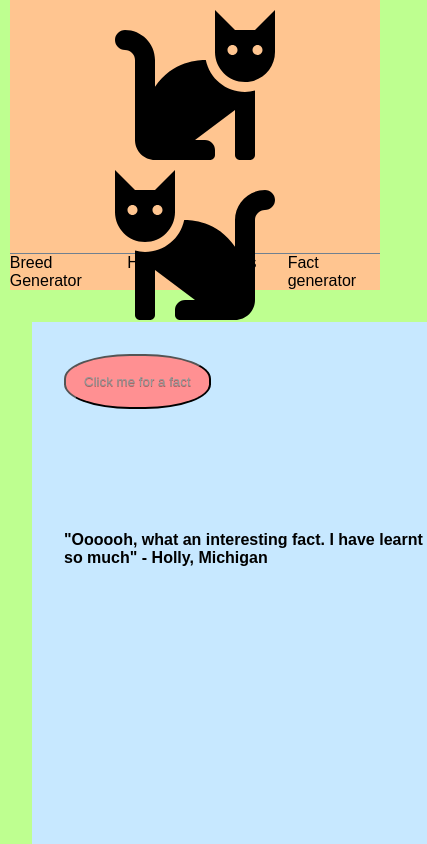
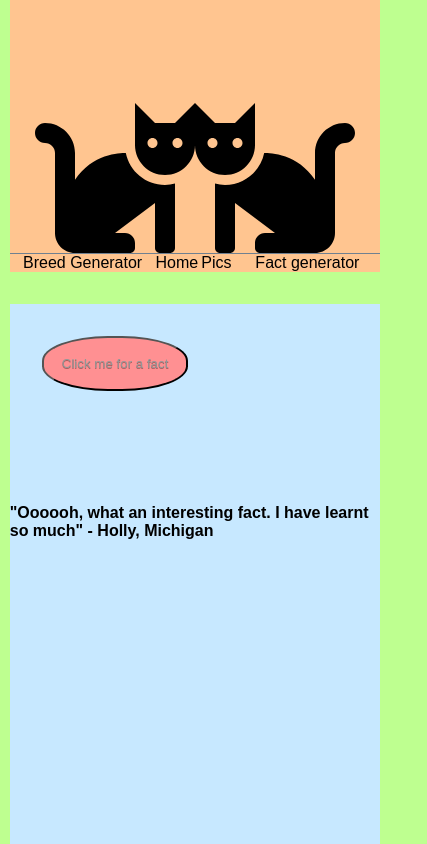
Before and after one commit to nadia643/random-catbreed-generator, a React (Create React App) app: page /facts in a window 390 px wide. Shown: the top 844 px of the page, 427 px wide, since content can reach past the window. Built offline with nearby package versions, Linux system fonts and the light colour scheme; a web font is replaced by a local one.

Commit message:
ammended media queries

```diff
--- a/src/App.scss
+++ b/src/App.scss
@@ -1,4 +1,6 @@
 @import url('https://fonts.googleapis.com/css2?family=ABeeZee&display=swap');
+@import './mixins';
+
 $background-color: #beff90;
 $header-color: #ffc590;
 $button-color: #ff9092;
@@ -20,6 +22,14 @@ body {
   align-items: end;
   background-color: $header-color;
   border-bottom: solid 1px slategrey;
+
+  @include respond-tablet-portrait {
+    grid-template-columns: 1fr 8fr 1fr;
+  }
+
+  @include respond-tablet {
+    grid-template-columns: 1;
+  }
 }
 
 .header-links {
@@ -30,6 +40,14 @@ body {
   justify-items: center;
   background-color: $header-color;
   border-top: 1px grey;
+
+  @include respond-tablet {
+    grid-template-columns: 2fr 1fr 1fr 2fr;
+  }
+
+  @include respond-phone {
+    grid-template-columns: 2fr 0.5fr 0.5fr 2fr;
+  }
 }
 
 
@@ -41,12 +59,24 @@ a {
 
 p {
   font-size: 1.8rem;
+
+  @include respond-tablet-portrait {
+    font-size: 1.4rem;
+  }
+
+  @include respond-phone {
+    font-size: 1.2rem;
+  }
 }
 
 .header-icons {
   grid-column: 2 / 3;
 
+  @include respond-phone {
+    grid-column: 1 / -1;
+  }
 }
+
 
 .breed-generator {
   background-color: $section-color;
@@ -69,12 +99,14 @@ p {
 .fact-generator {
   background-color: $section-color;
   margin: auto;
+  margin-top: 2rem;
   height: 90vh;
-  width: 93vw;
+  width: 95vw;
+}
+
+.fact-button {
   margin-top: 2rem;
   margin-left: 2rem;
-  padding-top: 2rem;
-  padding-left: 2rem;
 }
 
 button {
--- a/src/components/FactGenerator.js
+++ b/src/components/FactGenerator.js
@@ -28,7 +28,7 @@ export default class componentName extends Component {
   render() {
     return (
       <div className="fact-generator">
-        <button onClick={this.handleClick}>Click me for a fact</button>
+        <button className="fact-button" onClick={this.handleClick}>Click me for a fact</button>
         <p>{ this.state.fact }</p> <br /> <br /> <br /> <br />
         <h4>"Oooooh, what an interesting fact. I have learnt so much" - Holly, Michigan</h4>
       </div>
--- /dev/null
+++ b/src/mixins.scss
@@ -0,0 +1,17 @@
+@mixin respond-tablet-portrait {
+  @media(max-width: 1100px) {
+    @content
+  }
+}
+
+@mixin respond-tablet {
+  @media(max-width: 550px) {
+    @content
+  }
+}
+
+@mixin respond-phone {
+  @media(max-width: 550px) {
+    @content
+  }
+}
```
